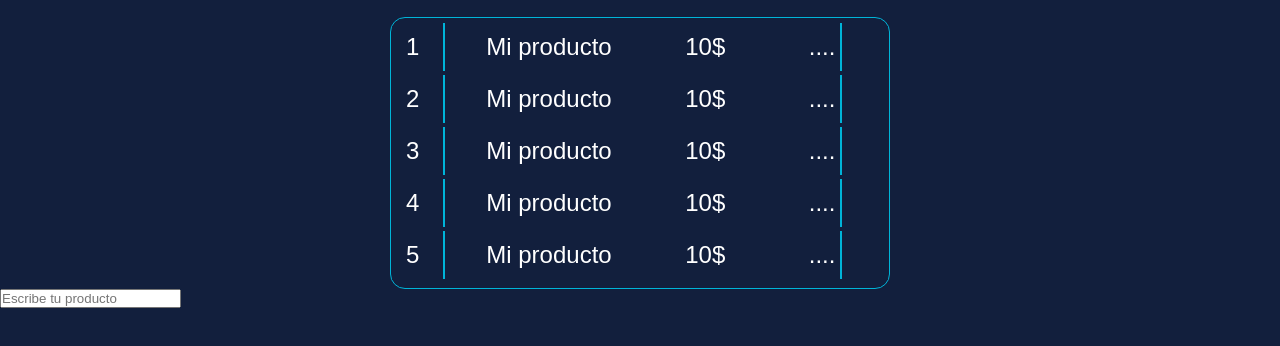
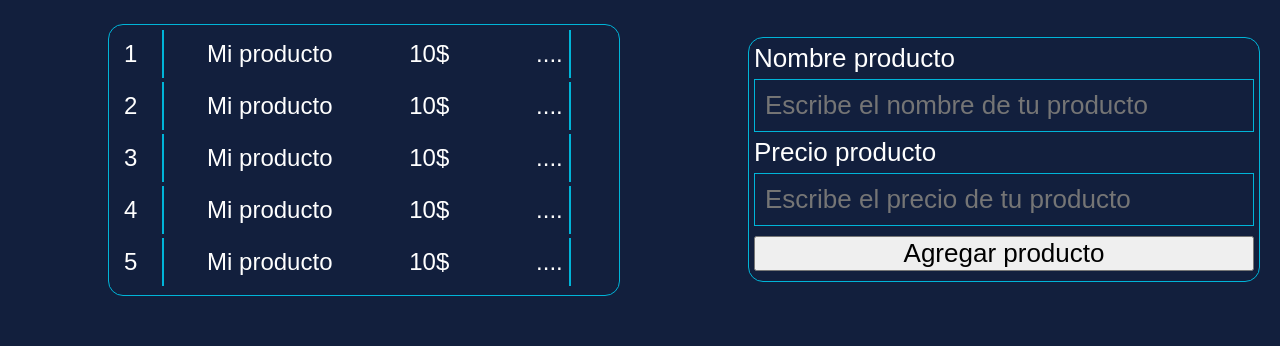
Before and after one commit to londocg/dragandroplist, a plain HTML site: page index.html in a window 1280 px wide. Shown: the part 68-414 px from the top of the page. Drawn offline with Linux system fonts and the light colour scheme.

Commit message:
Se agregan estilos css

```diff
--- a/index.html
+++ b/index.html
@@ -11,7 +11,7 @@
 <body>
     <h1>Mi lista de compas</h1>
     <section class="hero">
-        <ul class="list">
+        <ul class="list container">
             <li class="list--item">
                 <span>1</span>
                 <div class="item--draggable" draggable="true">
@@ -53,8 +53,12 @@
                 </li>
             </li>
         </ul>
-        <form action="">
-            <input type="text" id="name" placeholder="Escribe tu producto">
+        <form class="container">
+            <label for="name">Nombre producto</label>
+            <input type="text" name="name" id="name" placeholder="Escribe el nombre de tu producto">
+            <label for="price">Precio producto</label>
+            <input type="text" name="price" id="price" placeholder="Escribe el precio de tu producto">
+            <button type="submit">Agregar producto</button>
         </form>
 
     </section>
--- a/src/styles.css
+++ b/src/styles.css
@@ -30,14 +30,25 @@ h1 {
     font-size: 4rem;
 }
 
+.hero {
+    display: flex;
+    justify-content: center;
+    align-items: center;
+}
+
+.container {
+    width: 40%;
+    border: 1px solid var(--border-color);
+    border-radius: 15px;
+    padding: 5px;
+    max-width: 700px;
+    margin: 20px;
+}
+
 .list {
     display: block;
     margin: 0 auto;
-    width: 90%;
-    max-width: 500px;
-    border: 1px solid var(--border-color);
-    border-radius: 15px;
-    padding: 5px;
+
 }
 
 .list--item {
@@ -61,3 +72,16 @@ h1 {
     width: 90%;
     justify-content: space-around;
 }
+
+form.container label, form.container input, form.container button{
+    width: 100%;
+    font-size: 2.6rem;
+    margin: 5px 0;
+}
+
+form.container input, form.comtainer button{
+    border: 1px solid var(--border-color);
+    padding: 10px;
+    background: transparent;
+    color: white;
+}
```
